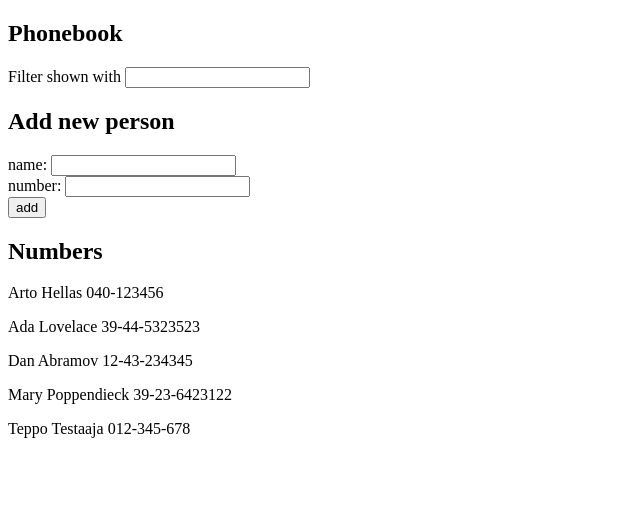
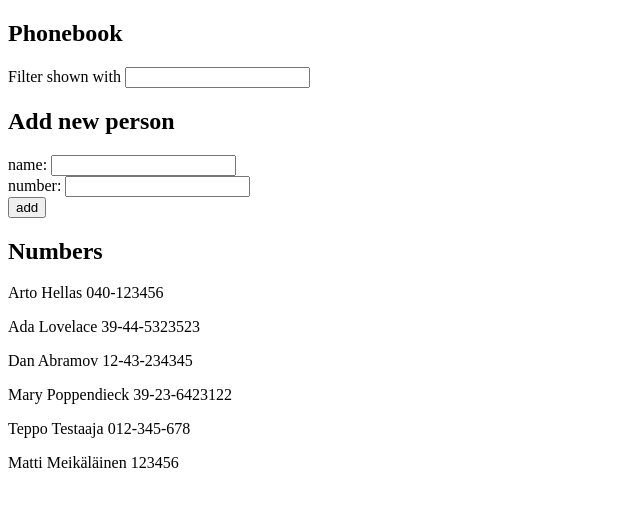
Before and after one commit to NooraBacklund/fullstack-2022, a React (Create React App) app in the folder part2/puhelinluettelo/: page / in a window 1280 px wide. Shown: the top 506 px of the page, without its empty margins (0-640 px from the left). Built offline with nearby package versions, Linux system fonts and the light colour scheme; data requests are answered from the project's data file.

Commit message:
Added part 2.16 solution

```diff
--- a/part2/puhelinluettelo/db.json
+++ b/part2/puhelinluettelo/db.json
@@ -24,6 +24,11 @@
       "name": "Teppo Testaaja",
       "number": "012-345-678",
       "id": 5
+    },
+    {
+      "name": "Matti Meikäläinen",
+      "number": "123456",
+      "id": 6
     }
   ]
 }
--- a/part2/puhelinluettelo/src/App.js
+++ b/part2/puhelinluettelo/src/App.js
@@ -1,8 +1,8 @@
 import { useState, useEffect } from 'react'
-import axios from 'axios'
 import Filter from './components/Filter'
 import Persons from './components/Persons'
 import PersonForm from './components/PersonForm'
+import personService from './services/persons'
 
 const App = () => {
   const [persons, setPersons] = useState([])
@@ -10,8 +10,8 @@
 
   // Get persons on initial load
   useEffect(() => {
-    axios
-      .get('http://localhost:3001/persons')
+    personService
+      .getAll()
       .then(response => {
         setPersons(response.data)
       })
--- a/part2/puhelinluettelo/src/components/PersonForm.js
+++ b/part2/puhelinluettelo/src/components/PersonForm.js
@@ -1,5 +1,5 @@
 import { useState } from 'react'
-import axios from 'axios'
+import personService from '../services/persons'
 
 const PersonForm = ({ persons, setPersons }) => {
 
@@ -22,8 +22,8 @@
             alert(`${newName} is already added to phone book`)
         } else {
             // Add person to phonebook
-            axios
-                .post('http://localhost:3001/persons', newPerson)
+            personService
+                .addPerson(newPerson)
                 .then(response => {
                     setPersons(persons.concat(response.data))
                     setNewName('')
--- /dev/null
+++ b/part2/puhelinluettelo/src/services/persons.js
@@ -0,0 +1,12 @@
+import axios from 'axios'
+const baseUrl = 'http://localhost:3001/persons'
+
+const getAll = () => {
+    return axios.get(baseUrl)
+}
+
+const addPerson = (newPerson) => {
+    return axios.post(baseUrl, newPerson)
+}
+
+export default { getAll, addPerson }
```
